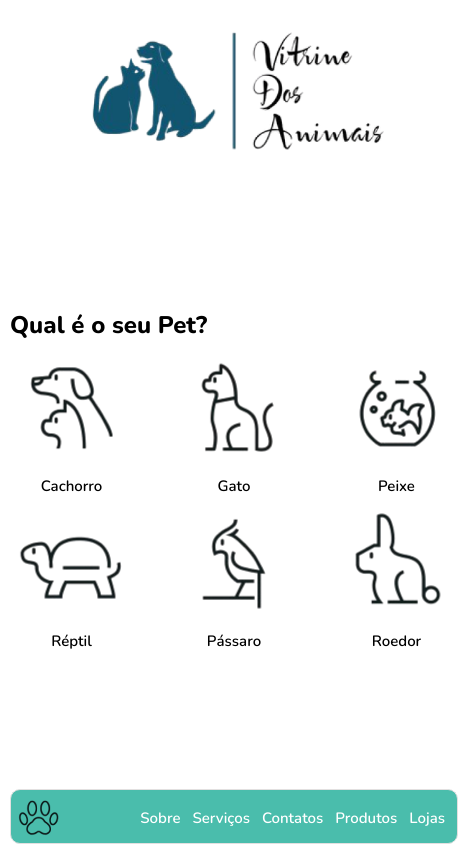
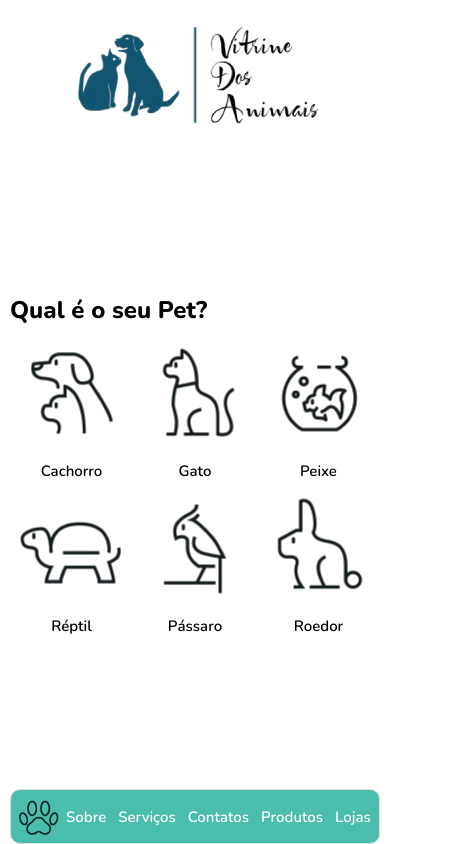
Before and after one commit to jheymison-simoes/frontend_petshop, a React (Create React App) app: page / in a window 390 px wide. Shown: the whole page, 458 px wide, since content can reach past the window. Built offline with nearby package versions, Linux system fonts and the light colour scheme.

Commit message:
Interface Web modificado 3

```diff
--- a/src/pages/HomePage/style.css
+++ b/src/pages/HomePage/style.css
@@ -112,8 +112,9 @@ li:last-child {
     background-color: #4ABDAC;
 }
 
-@media (max-width:470px) {
+@media (max-width:400px) {
     .home-options {
         justify-content: space-between;
+        min-width: 370px;
     }
 }
```
